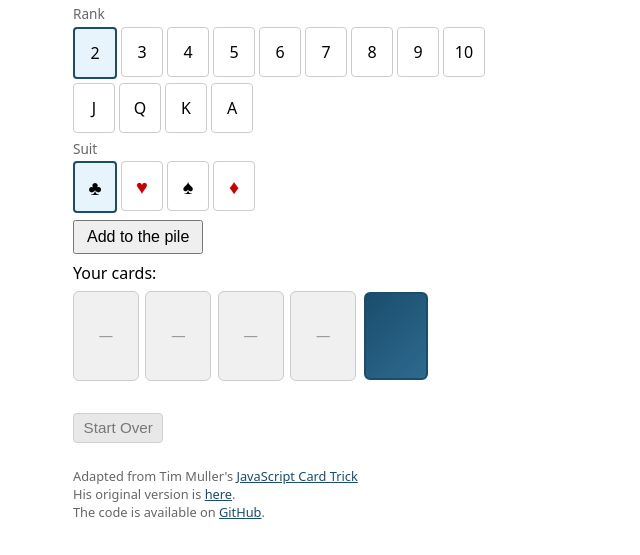
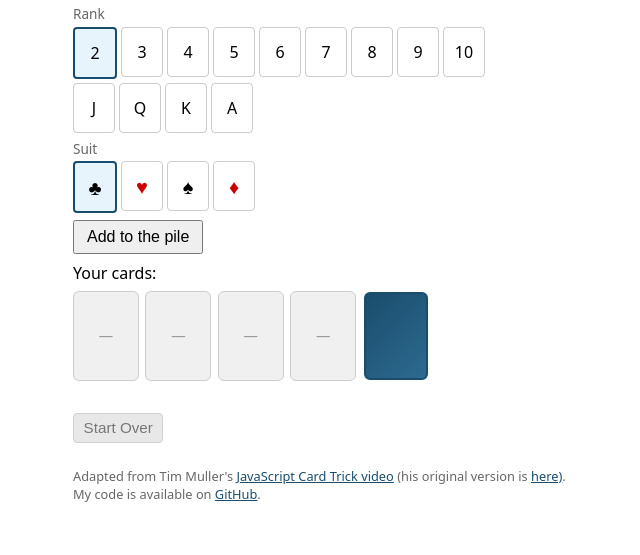
Before and after one commit to steventine/javascript-card-trick, a plain HTML site: page index.html in a window 1280 px wide. Shown: the part 71-626 px from the top of the page, without its empty margins (311-951 px from the left). Drawn offline with Linux system fonts and the light colour scheme.

Commit message:
Chaged attribution text

```diff
--- a/index.html
+++ b/index.html
@@ -307,9 +307,9 @@
 </div>
 
 <footer>
-  Adapted from Tim Muller's <a href="https://youtu.be/rkrjo4IIb1I" target="_blank" rel="noopener noreferrer">JavaScript Card Trick</a><br>
-  His original version is <a href="http://magic.tinefamily.com/index_tim.html" target="_blank" rel="noopener noreferrer">here</a>.<br>
-  The code is available on <a href="https://github.com/steventine/javascript-card-trick" target="_blank" rel="noopener noreferrer">GitHub</a>.
+  Adapted from Tim Muller's <a href="https://youtu.be/rkrjo4IIb1I" target="_blank" rel="noopener noreferrer">JavaScript Card Trick video</a>
+  (his original version is <a href="http://magic.tinefamily.com/index_tim.html" target="_blank" rel="noopener noreferrer">here)</a>.<br>
+  My code is available on <a href="https://github.com/steventine/javascript-card-trick" target="_blank" rel="noopener noreferrer">GitHub</a>.
 </footer>
 
 <script>
```
